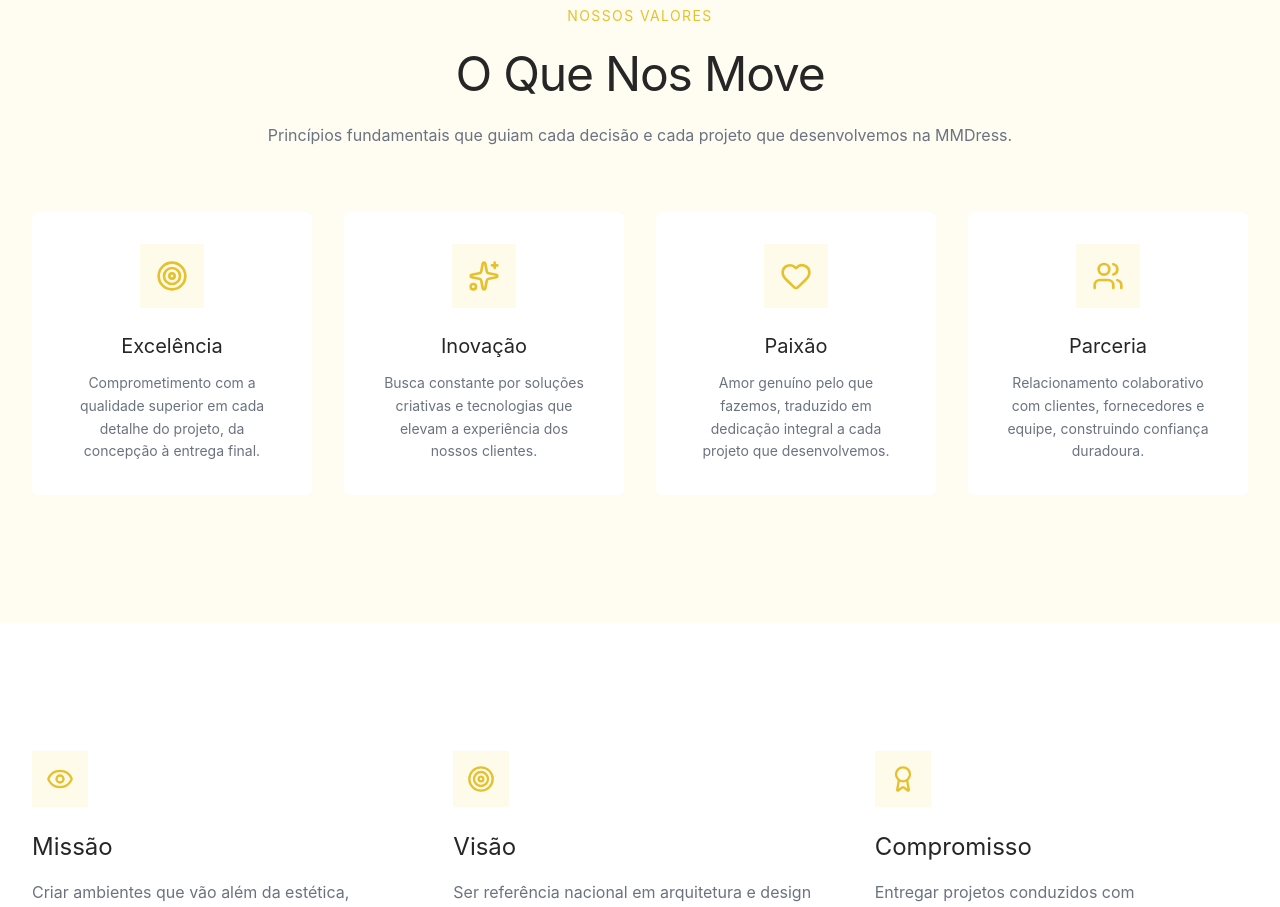
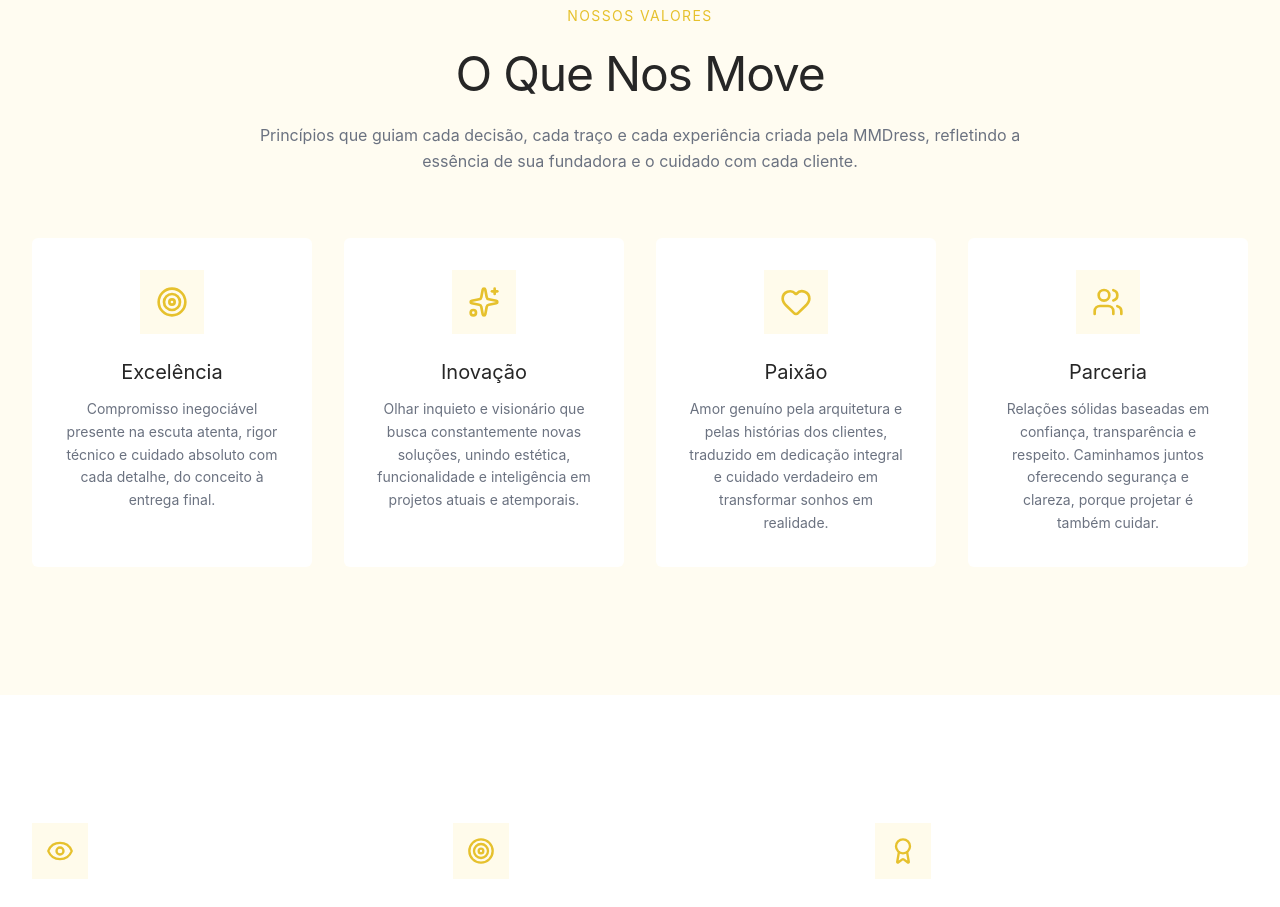
Before and after one commit to mmdress/website, a Next.js app: page /sobre in a window 1280 px wide. Shown: the part 1600-2507 px from the top of the page. Built offline with nearby package versions, Linux system fonts and the light colour scheme.

Commit message:
feat: update Values section with enhanced descriptions for improved clarity and engagement

```diff
--- a/components/sections/about/Values.tsx
+++ b/components/sections/about/Values.tsx
@@ -11,25 +11,25 @@ const VALUES: Value[] = [
     icon: Target,
     title: 'Excelência',
     description:
-      'Comprometimento com a qualidade superior em cada detalhe do projeto, da concepção à entrega final.',
+      'Compromisso inegociável presente na escuta atenta, rigor técnico e cuidado absoluto com cada detalhe, do conceito à entrega final.',
   },
   {
     icon: Sparkles,
     title: 'Inovação',
     description:
-      'Busca constante por soluções criativas e tecnologias que elevam a experiência dos nossos clientes.',
+      'Olhar inquieto e visionário que busca constantemente novas soluções, unindo estética, funcionalidade e inteligência em projetos atuais e atemporais.',
   },
   {
     icon: Heart,
     title: 'Paixão',
     description:
-      'Amor genuíno pelo que fazemos, traduzido em dedicação integral a cada projeto que desenvolvemos.',
+      'Amor genuíno pela arquitetura e pelas histórias dos clientes, traduzido em dedicação integral e cuidado verdadeiro em transformar sonhos em realidade.',
   },
   {
     icon: Users,
     title: 'Parceria',
     description:
-      'Relacionamento colaborativo com clientes, fornecedores e equipe, construindo confiança duradoura.',
+      'Relações sólidas baseadas em confiança, transparência e respeito. Caminhamos juntos oferecendo segurança e clareza, porque projetar é também cuidar.',
   },
 ] as const;
 
@@ -37,7 +37,7 @@ const VALUES_CONTENT = {
   label: 'Nossos Valores',
   title: 'O Que Nos Move',
   description:
-    'Princípios fundamentais que guiam cada decisão e cada projeto que desenvolvemos na MMDress.',
+    'Princípios que guiam cada decisão, cada traço e cada experiência criada pela MMDress, refletindo a essência de sua fundadora e o cuidado com cada cliente.',
 } as const;
 
 export function Values() {
```
